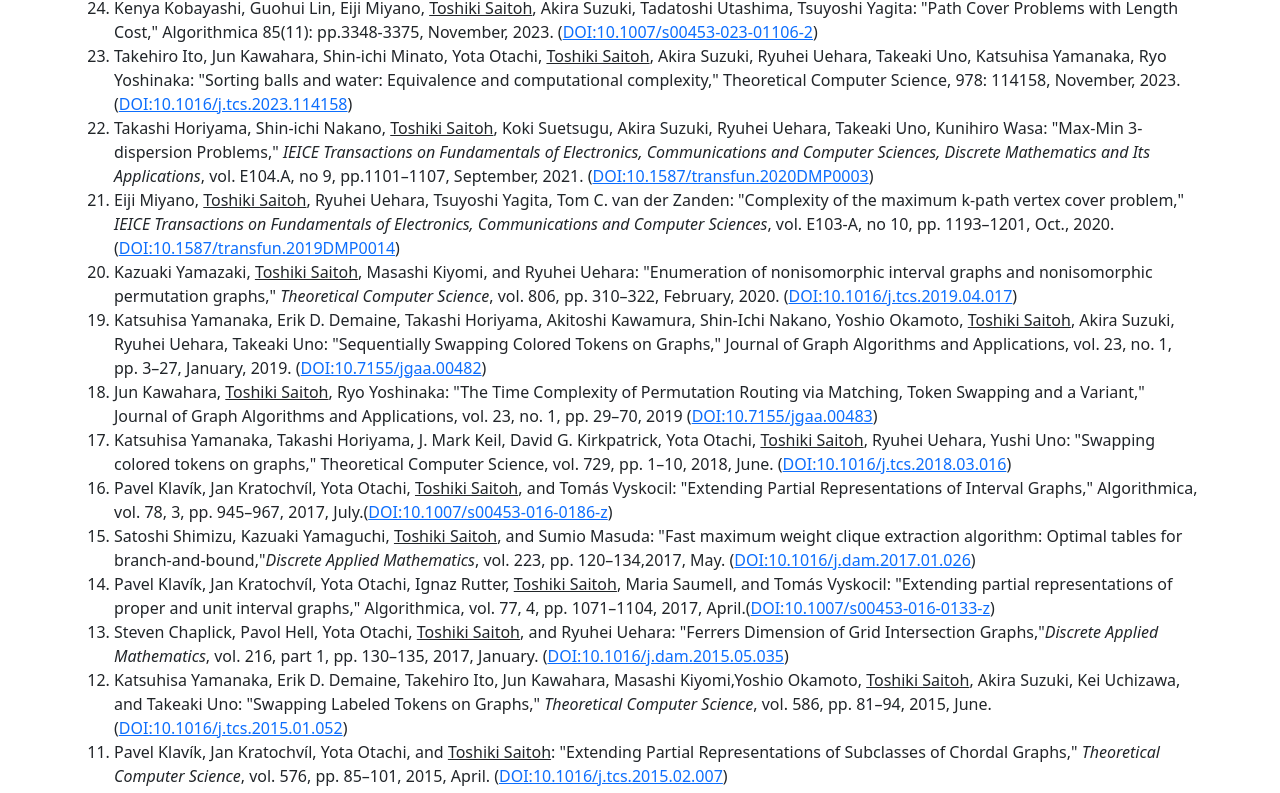
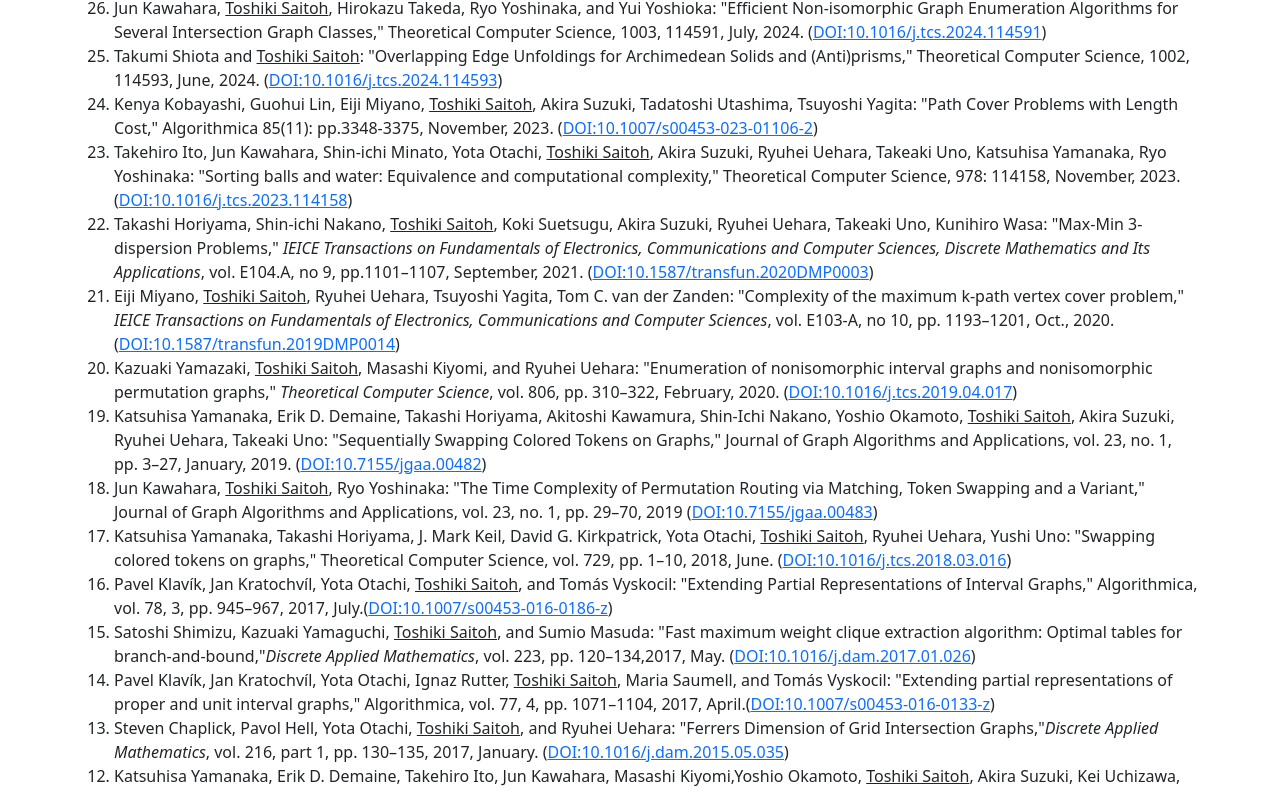
Before and after one commit to toshikisaitoh/webpage, a plain HTML site: page publication.html in a window 1280 px wide. Shown: the part 231-1024 px from the top of the page. Drawn offline with Linux system fonts and the light colour scheme.

Commit message:
TCS の業績を追加

```diff
--- a/publication.html
+++ b/publication.html
@@ -52,6 +52,8 @@
     <div class="container">
     <h2>Refereed International Journal Papers</h2>
     <ol reversed="">
+      <li>Jun Kawahara, <u>Toshiki Saitoh</u>, Hirokazu Takeda, Ryo Yoshinaka, and Yui Yoshioka: &quot;Efficient Non-isomorphic Graph Enumeration Algorithms for Several Intersection Graph Classes,&quot; Theoretical Computer Science, 1003, 114591, July, 2024. (<a href="https://doi.org/10.1016/j.tcs.2024.114591" target="_blank" rel="noopener">DOI:10.1016/j.tcs.2024.114591</a>)</li>
+      <li>Takumi Shiota and <u>Toshiki Saitoh</u>: &quot;Overlapping Edge Unfoldings for Archimedean Solids and (Anti)prisms,&quot; Theoretical Computer Science, 1002, 114593, June, 2024. (<a href="https://doi.org/10.1016/j.tcs.2024.114593" target="_blank" rel="noopener">DOI:10.1016/j.tcs.2024.114593</a>)</li>
       <li>Kenya Kobayashi, Guohui Lin, Eiji Miyano, <u>Toshiki Saitoh</u>, Akira Suzuki, Tadatoshi Utashima, Tsuyoshi Yagita: &quot;Path Cover Problems with Length Cost,&quot; Algorithmica 85(11): pp.3348-3375, November, 2023. (<a href="https://doi.org/10.1007/s00453-023-01106-2" target="_blank" rel="noopener">DOI:10.1007/s00453-023-01106-2</a>)</li>
       <li>Takehiro Ito, Jun Kawahara, Shin-ichi Minato, Yota Otachi, <u>Toshiki Saitoh</u>, Akira Suzuki, Ryuhei Uehara, Takeaki Uno, Katsuhisa Yamanaka, Ryo Yoshinaka: &quot;Sorting balls and water: Equivalence and computational complexity,&quot; Theoretical Computer Science, 978: 114158, November, 2023. (<a href="https://doi.org/10.1016/j.tcs.2023.114158" target="_blank" rel="noopener">DOI:10.1016/j.tcs.2023.114158</a>)</li>
       <li>Takashi Horiyama, Shin-ichi Nakano, <u>Toshiki Saitoh</u>, Koki Suetsugu, Akira Suzuki, Ryuhei Uehara, Takeaki Uno, Kunihiro Wasa: &quot;Max-Min 3-dispersion Problems,&quot; <i>IEICE Transactions on Fundamentals of Electronics, Communications and Computer Sciences, Discrete Mathematics and Its Applications</i>, vol. E104.A, no 9, pp.1101&ndash;1107, September, 2021. (<a href="https://doi.org/10.1587/transfun.2020DMP0003" target="_blank" rel="noopener">DOI:10.1587/transfun.2020DMP0003</a>)</li>
```
